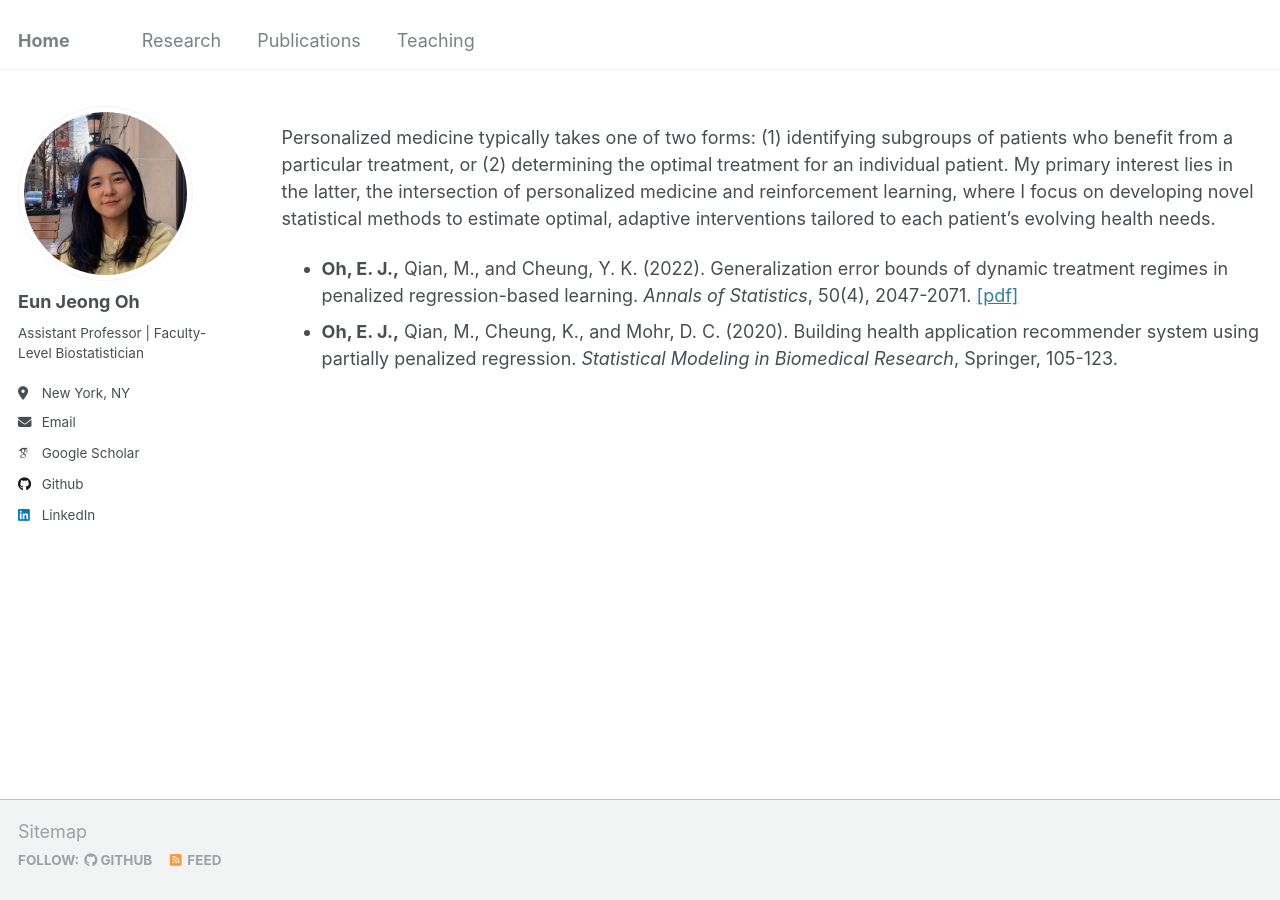
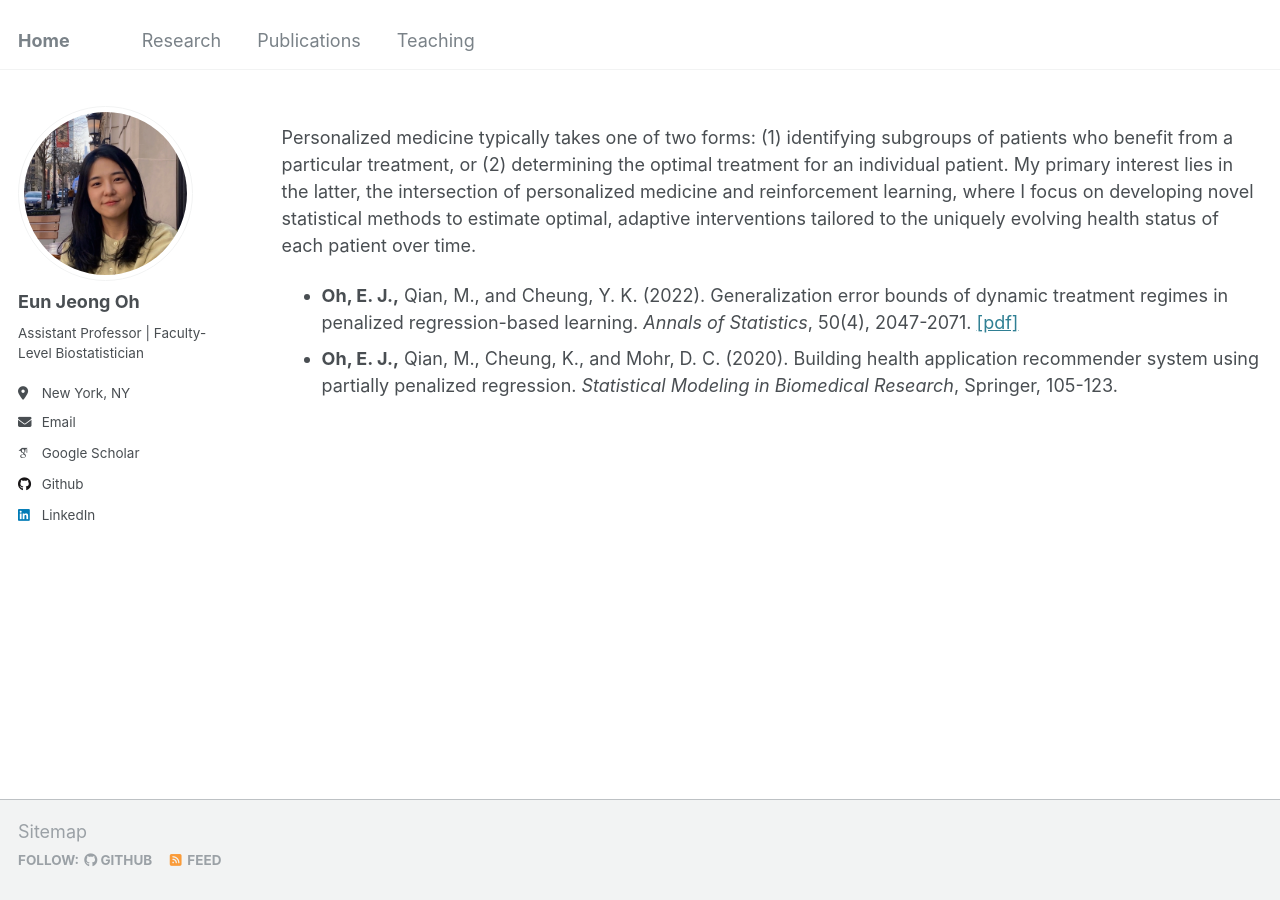
Before and after one commit to oheunj/oheunj.github.io, a Jekyll site: the page built from _pages/research.md, in a window 1280 px wide. Built offline with Jekyll 4.4.1, drawn with Linux system fonts in a browser that asks for light colours; some web fonts are replaced.

Commit message:
Update research.md

```diff
--- a/_pages/research.md
+++ b/_pages/research.md
@@ -10,7 +10,7 @@ redirect_from:
 {% include base_path %}
 
 
-Personalized medicine typically takes one of two forms: (1) identifying subgroups of patients who benefit from a particular treatment, or (2) determining the optimal treatment for an individual patient. My primary interest lies in the latter, the intersection of personalized medicine and reinforcement learning, where I focus on developing novel statistical methods to estimate optimal, adaptive interventions tailored to each patient's evolving health needs.
+Personalized medicine typically takes one of two forms: (1) identifying subgroups of patients who benefit from a particular treatment, or (2) determining the optimal treatment for an individual patient. My primary interest lies in the latter, the intersection of personalized medicine and reinforcement learning, where I focus on developing novel statistical methods to estimate optimal, adaptive interventions tailored to the uniquely evolving health status of each patient over time.
 <!--
 My work focuses on Dynamic Treatment Regimes (DTRs) to improve individualized care through data-driven treatment strategies. We have dervied generalization error bounds of the estimated DTR in the setting of finite number of stages with multiple treatment options, contributing to the theoretical advancements in the field. We have also developed an individualized recommender system for apps in the IntelliCare ecosystem, which is a suite of health apps for users with depression and anxiety disorders.
 -->
```
